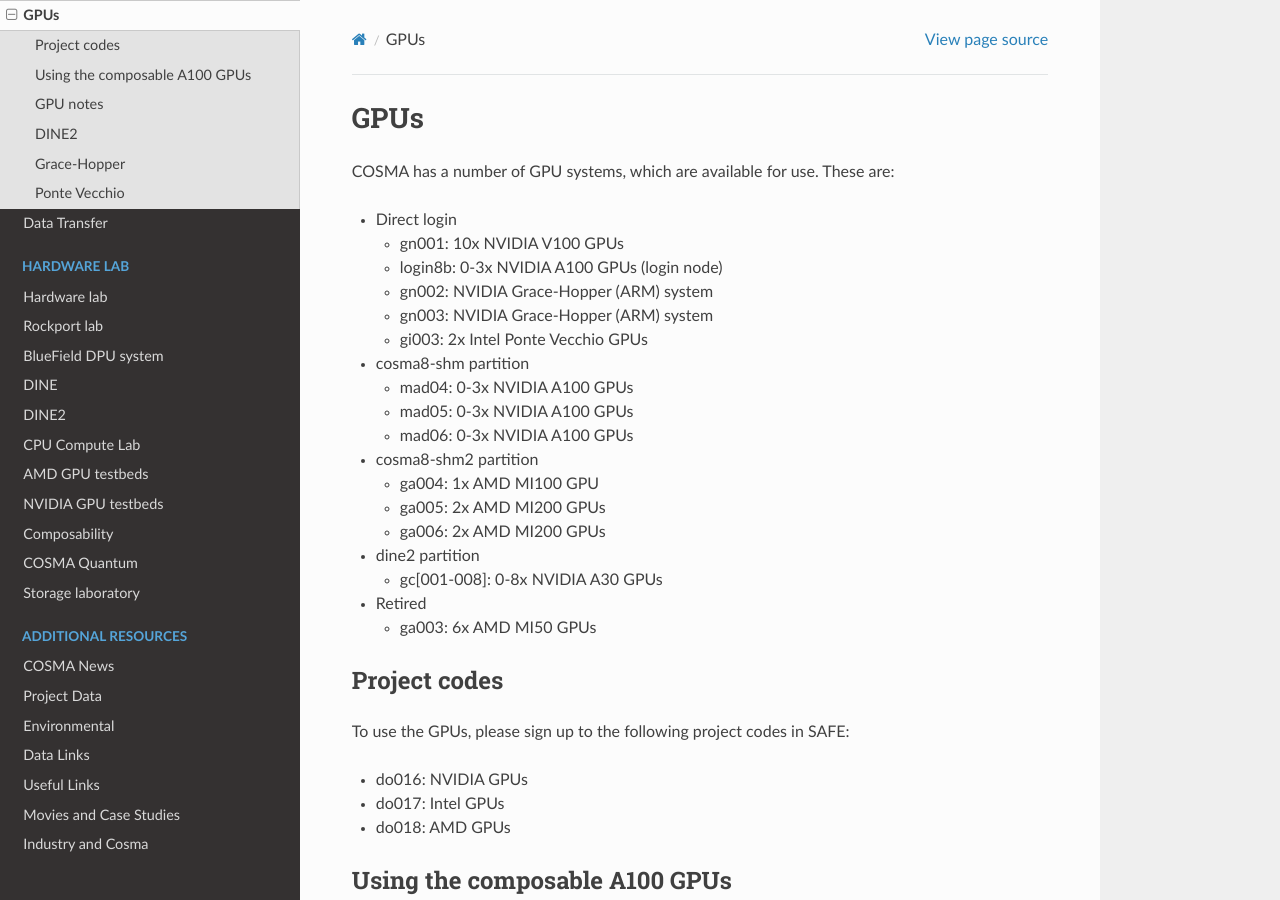
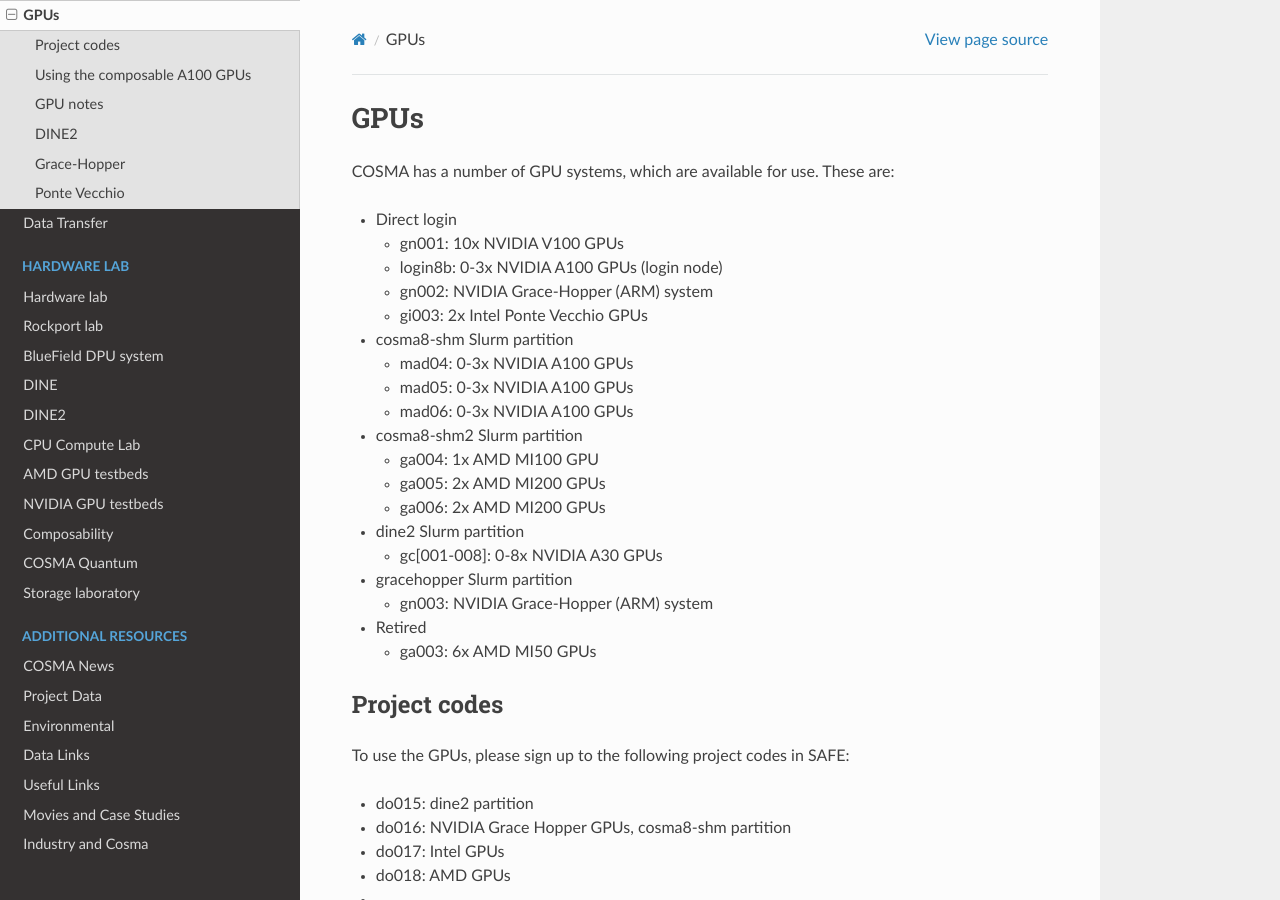
Before and after one commit to agb32/cosmadoc, a Sphinx documentation site: the page built from docs/source/gpu.md, in a window 1280 px wide and 900 px high. Built offline with Sphinx 7.4.7 and the Read the Docs theme 2.0.0, drawn with Linux system fonts in a browser that asks for light colours.

Commit message:
updated project codes

```diff
--- a/docs/source/gpu.md
+++ b/docs/source/gpu.md
@@ -6,18 +6,19 @@ COSMA has a number of GPU systems, which are available for use. These are:
   * gn001: 10x NVIDIA V100 GPUs
   * login8b: 0-3x NVIDIA A100 GPUs (login node)
   * gn002: NVIDIA Grace-Hopper (ARM) system
-  * gn003: NVIDIA Grace-Hopper (ARM) system
   * gi003: 2x Intel Ponte Vecchio GPUs
-* cosma8-shm partition
+* cosma8-shm Slurm partition
   * mad04: 0-3x NVIDIA A100 GPUs
   * mad05: 0-3x NVIDIA A100 GPUs
   * mad06: 0-3x NVIDIA A100 GPUs
-* cosma8-shm2 partition
+* cosma8-shm2 Slurm partition
   * ga004: 1x AMD MI100 GPU
   * ga005: 2x AMD MI200 GPUs
   * ga006: 2x AMD MI200 GPUs
-* dine2 partition
+* dine2 Slurm partition
   * gc[001-008]: 0-8x NVIDIA A30 GPUs
+* gracehopper Slurm partition
+  * gn003: NVIDIA Grace-Hopper (ARM) system
 * Retired
   * ga003: 6x AMD MI50 GPUs
 
@@ -25,9 +26,11 @@ COSMA has a number of GPU systems, which are available for use. These are:
 
 To use the GPUs, please sign up to the following project codes in SAFE:
 
-- do016: NVIDIA GPUs
+- do015: dine2 partition
+- do016: NVIDIA Grace Hopper GPUs, cosma8-shm partition
 - do017: Intel GPUs
 - do018: AMD GPUs
+-
 
 ## Using the composable A100 GPUs
 
```
